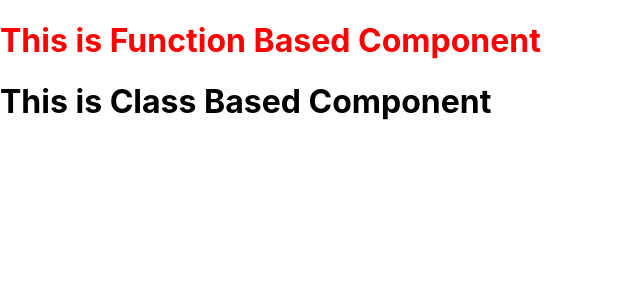
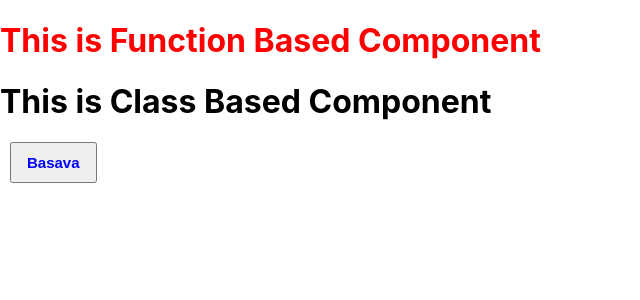
Before and after one commit to Basava44/ReactTraining, a React (Create React App) app: page / in a window 1280 px wide. Shown: the top 300 px of the page, without its empty margins (0-640 px from the left). Built offline with nearby package versions, Linux system fonts and the light colour scheme.

Commit message:
2nd Assignment

```diff
--- a/src/App.css
+++ b/src/App.css
@@ -1,3 +1,12 @@
 .item{
   color: red;
 }
+
+.button{
+  padding: 10px 15px;
+  color: blue;
+  font-size: 15px;
+  font-weight: bold;
+  margin: 0 10px;
+  cursor: pointer;
+}
--- a/src/App.js
+++ b/src/App.js
@@ -1,5 +1,6 @@
 import ClassBasedComponent from "./components/ClassBasedComponent";
 import FunctionBasedComponent from "./components/FunctionBasedComponent";
+import Button from "./components/Button";
 import "./App.css";
 
 function App() {
@@ -7,6 +8,7 @@ function App() {
     <div>
       <FunctionBasedComponent />
       <ClassBasedComponent />
+      <Button text="Basava" />
     </div>
   );
 }
--- /dev/null
+++ b/src/components/Button.js
@@ -0,0 +1,10 @@
+import React from "react";
+import "../App.css";
+
+class Button extends React.Component {
+  render() {
+    return <button className="button">{this.props.text}</button>;
+  }
+}
+
+export default Button;
```
